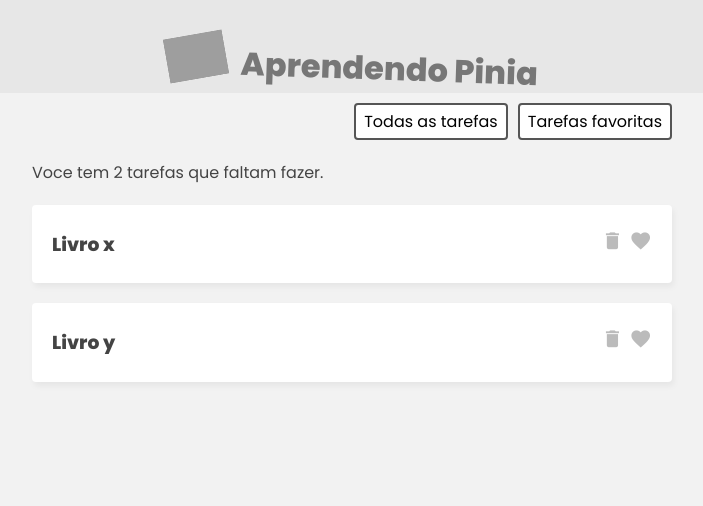
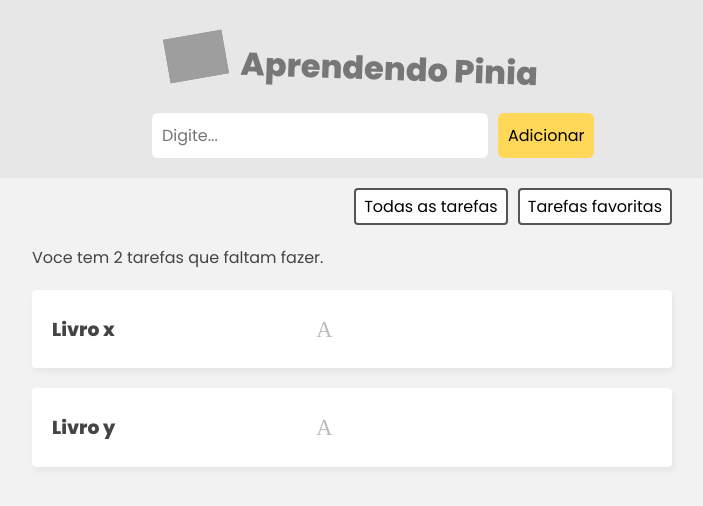
Before and after one commit to enascentedev/Learn-pinia, a Vue app: page / in a window 1280 px wide. Shown: the top 506 px of the page, without its empty margins (288-991 px from the left). Built offline with nearby package versions, Linux system fonts and the light colour scheme; grey boxes are pictures that could not be loaded.

Commit message:
criação de componente TaskForn e  actions

```diff
--- a/src/App.vue
+++ b/src/App.vue
@@ -5,6 +5,11 @@
 			<img src="https://pinia.vuejs.org/logo.svg" alt="pinia logo" />
 			<h1>Aprendendo Pinia</h1>
 		</header>
+
+		<!-- new task form -->
+		<div class="new-task-form">
+			<TaskForm />
+		</div>
 
 		<!-- filter -->
 		<nav class="filter">
@@ -30,11 +35,12 @@
 
 <script>
 import TaskDetails from "./components/TaskDetails.vue";
+import TaskForm from "./components/TaskForm.vue";
 import { useTaskStore } from "./stores/TaskStore";
 import { ref } from "vue";
 
 export default {
-	components: { TaskDetails },
+	components: { TaskDetails, TaskForm },
 	setup() {
 		const taskStore = useTaskStore();
 
--- a/src/assets/main.css
+++ b/src/assets/main.css
@@ -58,6 +58,9 @@
 	cursor: pointer;
 	color: #bbb;
 }
+.task i.active {
+	color: #ff005d;
+}
 /* filter nav */
 .filter {
 	width: 640px;
@@ -75,3 +78,32 @@
 	font-size: 0.8em;
 	font-size: 1em;
 }
+
+/* new task form */
+.new-task-form {
+	background: #e7e7e7;
+	padding: 20px 0;
+}
+form {
+	max-width: 400px;
+	margin: 0 auto;
+	display: grid;
+	grid-template-columns: 3fr 1fr;
+	gap: 10px;
+}
+form button {
+	background: #ffd859;
+	border: 0;
+	padding: 10px;
+	font-family: "Poppins";
+	border-radius: 6px;
+	cursor: pointer;
+	font-size: 1em;
+}
+form input {
+	border: 0;
+	padding: 10px;
+	border-radius: 6px;
+	color: #555;
+	font-size: 1em;
+}
--- a/src/components/TaskDetails.vue
+++ b/src/components/TaskDetails.vue
@@ -2,14 +2,28 @@
 	<div class="task">
 		<h3>{{ task.title }}</h3>
 		<div class="icons">
-			<i class="material-icons">delete</i>
-			<i class="material-icons">favorite</i>
+			<i class="material-icons" @click="taskStore.deleteTask(task.id)">
+				Apagar
+			</i>
+			<i
+				class="material-icons"
+				:class="{ active: task.isFav }"
+				@click="taskStore.toggleFav(task.id)">
+				favoritar
+			</i>
 		</div>
 	</div>
 </template>
 
 <script>
+import { useTaskStore } from "../stores/TaskStore";
+
 export default {
 	props: ["task"],
+	setup() {
+		const taskStore = useTaskStore();
+
+		return { taskStore };
+	},
 };
 </script>
--- /dev/null
+++ b/src/components/TaskForm.vue
@@ -0,0 +1,32 @@
+<template>
+	<form @submit.prevent="handleSubmit">
+		<input type="text" placeholder="Digite..." v-model="newTask" />
+		<button>Adicionar</button>
+	</form>
+</template>
+
+<script>
+import { ref } from "vue";
+import { useTaskStore } from "../stores/TaskStore";
+
+export default {
+	setup() {
+		const taskStore = useTaskStore();
+
+		const newTask = ref("");
+
+		const handleSubmit = () => {
+			if (newTask.value.length > 0) {
+				taskStore.addTask({
+					title: newTask.value,
+					isFav: false,
+					id: Math.floor(Math.random() * 1000000),
+				});
+				newTask.value = "";
+			}
+		};
+
+		return { handleSubmit, newTask };
+	},
+};
+</script>
--- a/src/stores/TaskStore.js
+++ b/src/stores/TaskStore.js
@@ -26,4 +26,18 @@
 			return state.tasks.length;
 		},
 	},
+	actions: {
+		addTask(task) {
+			this.tasks.push(task);
+		},
+		deleteTask(id) {
+			this.tasks = this.tasks.filter((t) => {
+				return t.id !== id;
+			});
+		},
+		toggleFav(id) {
+			const task = this.tasks.find((t) => t.id === id);
+			task.isFav = !task.isFav;
+		},
+	},
 });
```
Also changed, not shown: Pinia-Learn.txt.
